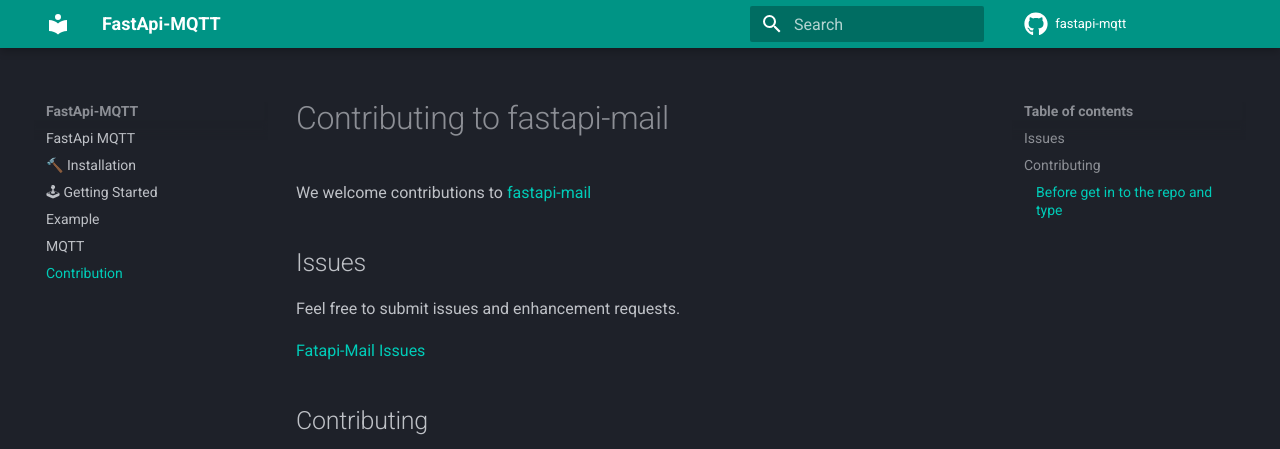
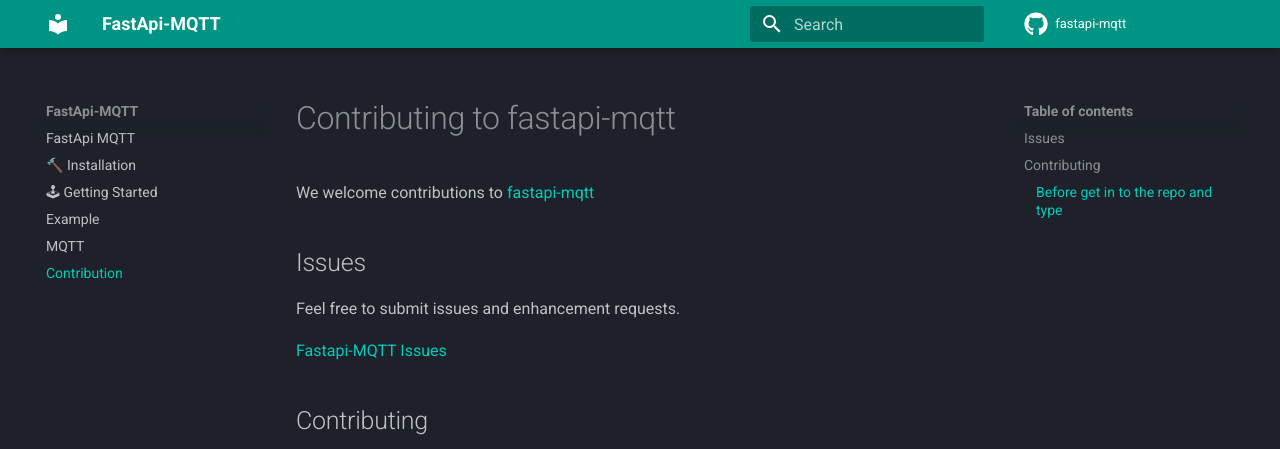
Before and after one commit to sabuhish/fastapi-mqtt, an MkDocs documentation site: the page built from docs/contribute.md, in a window 1280 px wide and 1102 px high. Shown: the top 449 px of the window. Built offline with MkDocs 1.6.1 and Material for MkDocs 9.7.7, drawn with Linux system fonts in a browser that asks for light colours; comment, search, counter and statistics services are not loaded.

Commit message:
Fix wrong reference to fastapi-mail in contributing.md

```diff
--- a/docs/contribute.md
+++ b/docs/contribute.md
@@ -1,14 +1,14 @@
-Contributing to fastapi-mail
+Contributing to fastapi-mqtt
 =========================================
 
-We welcome contributions to [fastapi-mail](https://github.com/sabuhish/fastapi-mail)
+We welcome contributions to [fastapi-mqtt](https://github.com/sabuhish/fastapi-mqtt)
 
 Issues
 ------
 
 Feel free to submit issues and enhancement requests.
 
-[Fatapi-Mail Issues](https://github.com/sabuhish/fastapi-mail/issues)
+[Fastapi-MQTT Issues](https://github.com/sabuhish/fastapi-mqtt/issues)
 
 Contributing
 ------------
@@ -21,7 +21,7 @@
  4. **Push** your work
  5. Submit a **Pull request** so that we can review your changes
 
-
+<!-- FIXME: What does this title mean? I dont get it :P-->
 ### Before get in to the repo and type
 
 
```
